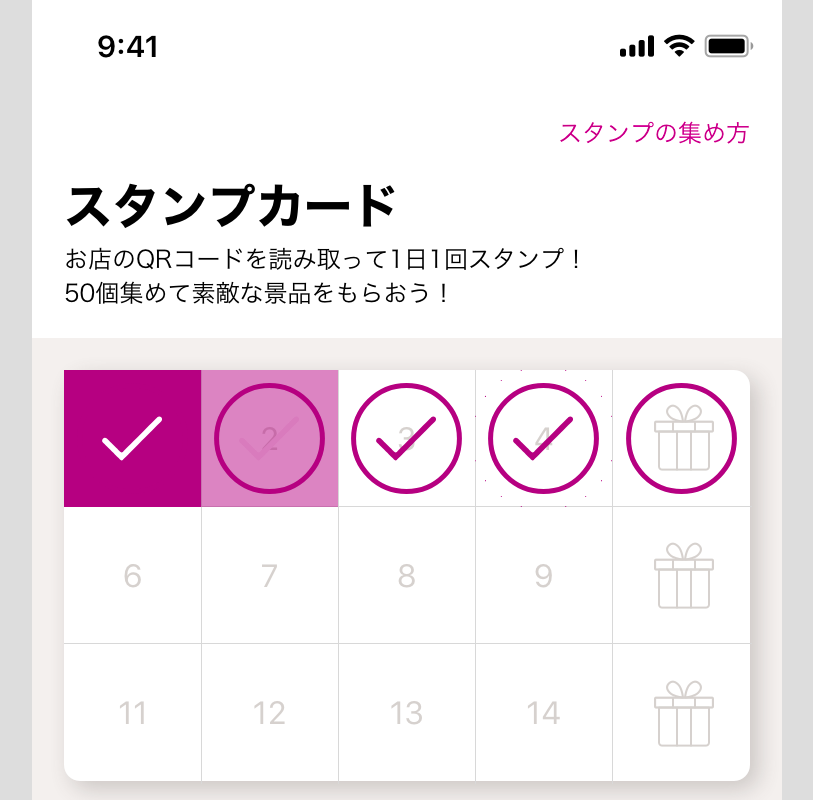
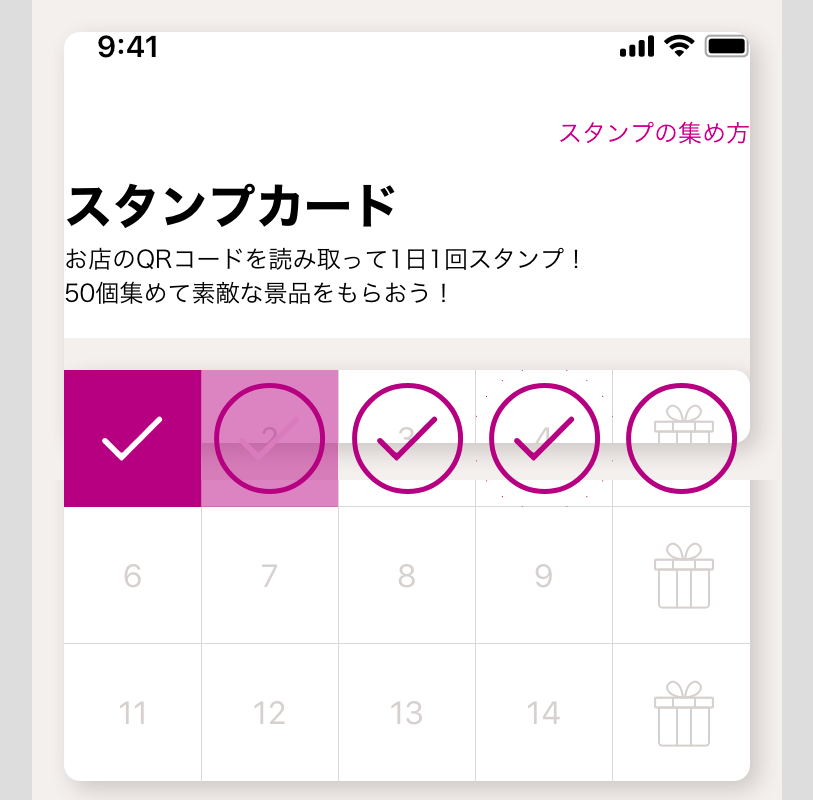
Before and after one commit to TakamOokura/testsitemiru, a plain HTML site: page lottie_html/index.html in a window 1280 px wide. Shown: the top 800 px of the page, without its empty margins (233-1046 px from the left). Drawn offline with nearby package versions, Linux system fonts and the light colour scheme.

Commit message:
mask
mask追加

```diff
--- a/lottie_html/index.html
+++ b/lottie_html/index.html
@@ -27,15 +27,17 @@
     margin:0 auto;
     position:relative;
   }
-  #normal1 { width: 137px; position:absolute; top:370px; left:32px; }
-  #normal2 { width: 137px; position:absolute; top:370px; left:169px; }
-  #normal3 { width: 137px; position:absolute; top:370px; left:306px; }
-  #normal4 { width: 137px; position:absolute; top:370px; left:443px; }
-  #present { width: 137px; position:absolute; top:370px; left:581px; }
+  #mask { width: 750px; position:absolute; top:0; left:0; }
+  #normal1 { width: 137.2px; position:absolute; top:370px; left:32px; }
+  #normal2 { width: 137.2px; position:absolute; top:370px; left:169.3px; }
+  #normal3 { width: 137.2px; position:absolute; top:370px; left:306.5px; }
+  #normal4 { width: 137.2px; position:absolute; top:370px; left:443.7px; }
+  #present { width: 137.2px; position:absolute; top:370px; left:580.9px; }
 </style>
 
 
 <div class="wrapper">
+  <div id="mask"><img src="img/mask.png" alt="かぶせもの"></div>
   <div id="normal1"></div>
   <div id="normal2"></div>
   <div id="normal3"></div>
```
